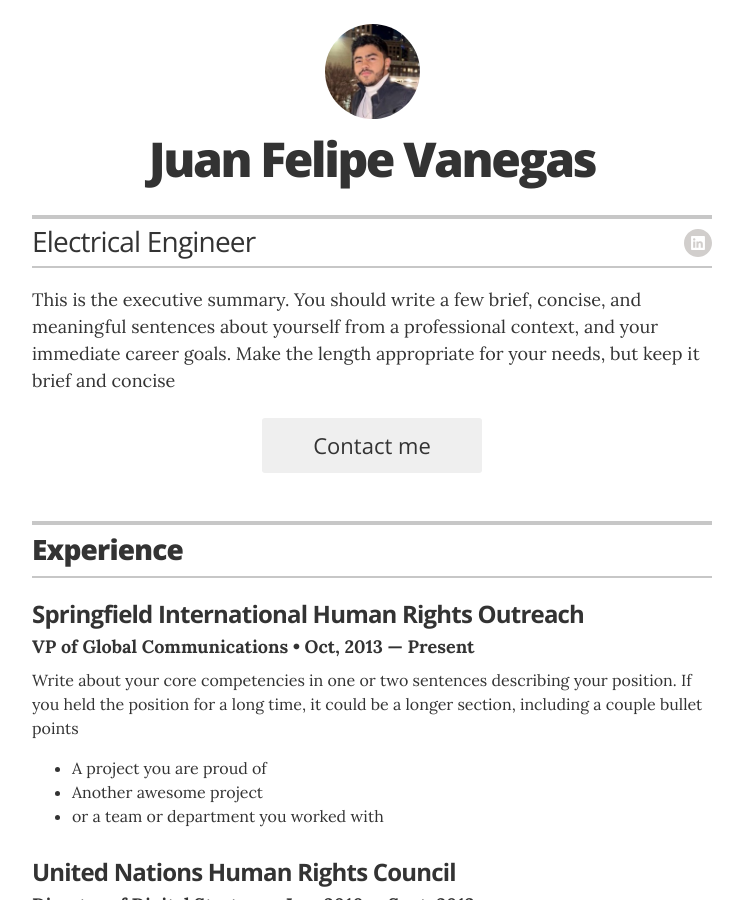
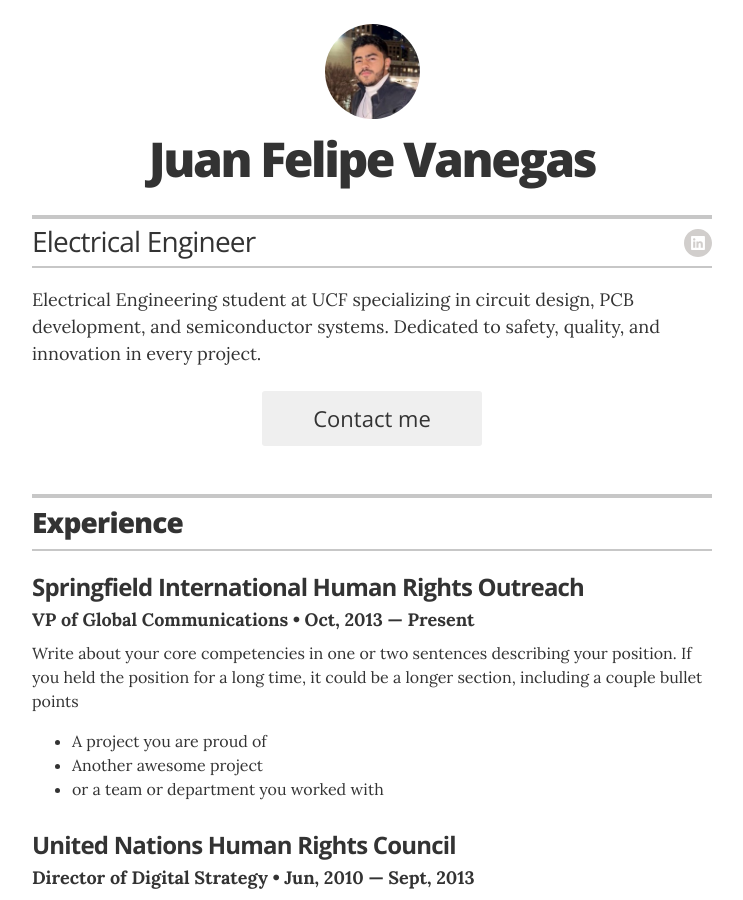
Before and after one commit to Juanfeva12/Resume, a Jekyll site: the page built from index.html, in a window 1280 px wide and 900 px high. Shown: the whole window, without its empty margins (268-1011 px from the left). Built offline with Jekyll 4.4.1, drawn with Linux system fonts in a browser that asks for light colours.

Commit message:
Update _config.yml

```diff
--- a/_config.yml
+++ b/_config.yml
@@ -23,7 +23,7 @@ resume_contact_address:         "12100 sterling university lane, Orlando, Fl"
 resume_header_contact_info:     "12100 sterling university lane, Orlando, Fl • +1 321-240-9379 • Juanfevanegas26@gmail.com"
 display_header_contact_info:    "false"
 
-resume_header_intro: "<p>This is the executive summary. You should write a few brief, concise, and meaningful sentences about yourself from a professional context, and your immediate career goals. Make the length appropriate for your needs, but keep it brief and concise</p>"
+resume_header_intro: "<p>Electrical Engineering student at UCF specializing in circuit design, PCB development, and semiconductor systems. Dedicated to safety, quality, and innovation in every project.</p>"
 
 # use "yes" to display the email contact button,
 # "no" to display an "I'm not looking for work" message,
```
